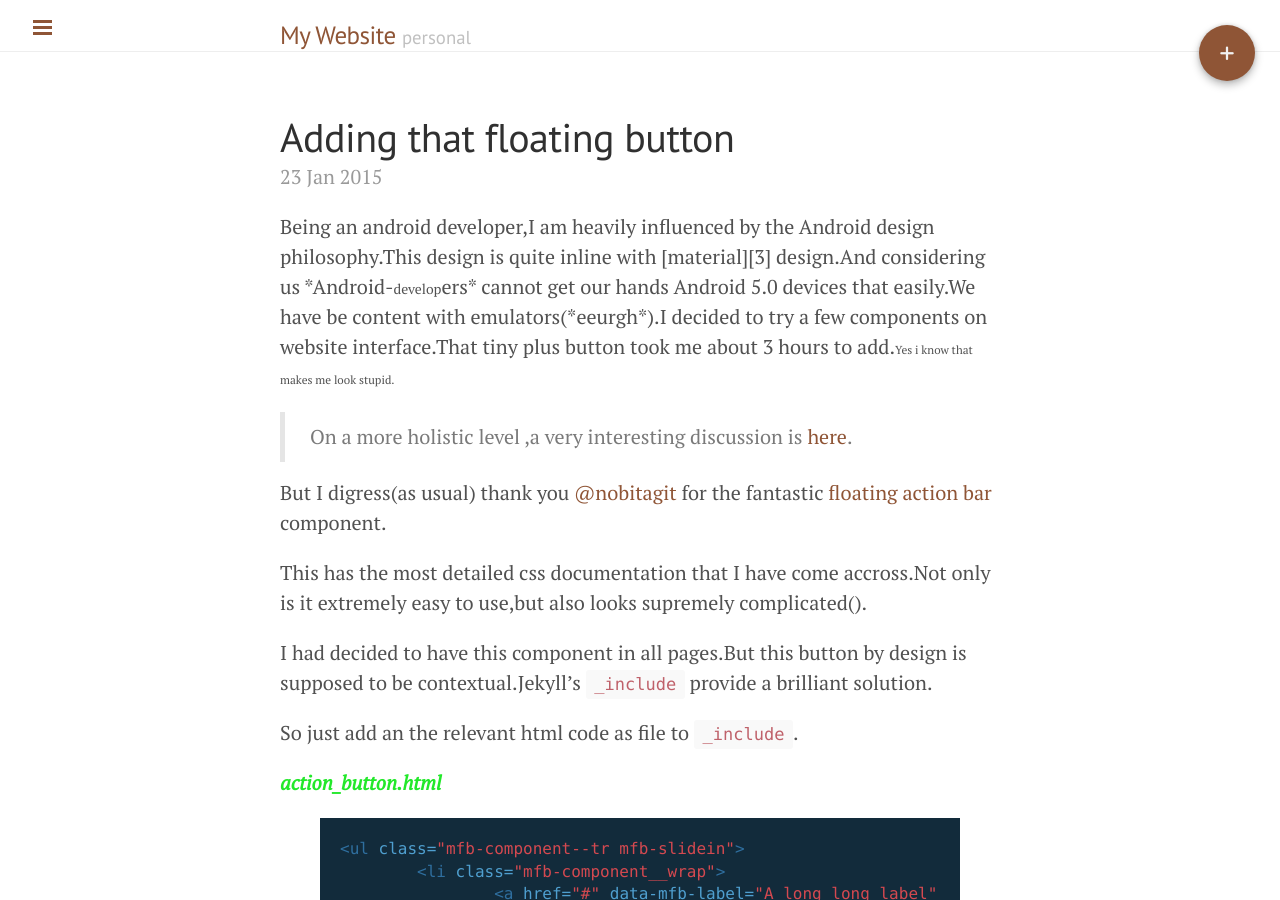
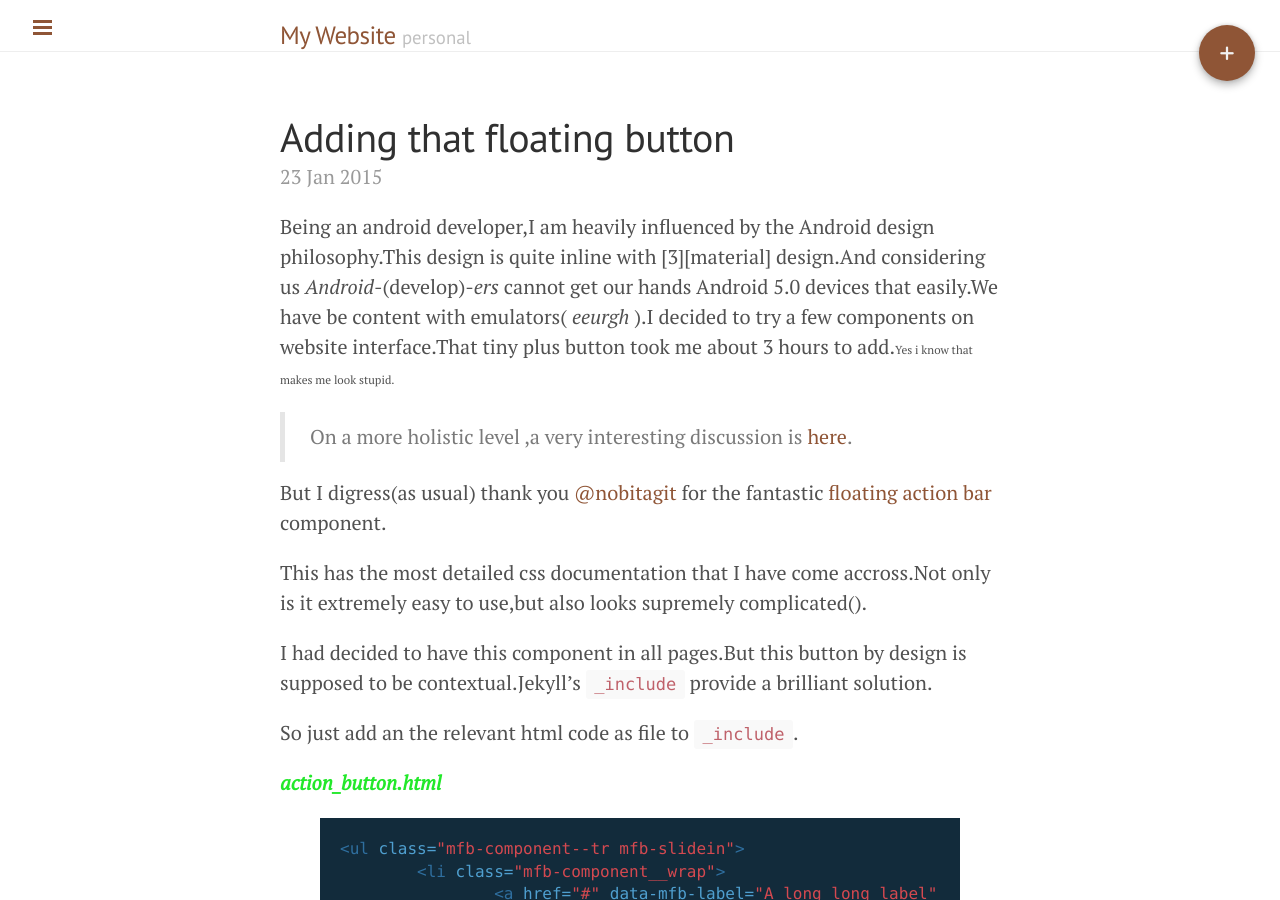
Before and after one commit to droidekas/droidekas.github.io, a Jekyll site: the page built from src/_posts/2015-01-23-adding-that-floating-button.md, in a window 1280 px wide and 900 px high. Built offline with Jekyll 4.4.1, drawn with Linux system fonts in a browser that asks for light colours; Markdown is read by kramdown in place of the engine named in the settings; comment, search, counter and statistics services are not loaded.

Commit message:
fixed italics and stuff

```diff
--- a/_config.yml
+++ b/_config.yml
@@ -40,8 +40,8 @@
 markdown: redcarpet
 # Markdown library options
 redcarpet:
-  extensions: ['no_intra_emphasis', 'tables', 'fenced_code_blocks', 'autolink', 'smart',
-              'strikethrough', 'superscript', 'underline', 'highlight', 'footnotes']
+  extensions: ['tables', 'fenced_code_blocks', 'autolink', 'smart',
+              'strikethrough', 'superscript', 'underline', 'highlight', 'footnotes','emphasis']
 highlighter: pygments
 
 defaults:
```
Also changed, not shown: src/_posts/2015-01-23-adding-that-floating-button.md (+1 -1 lines).
